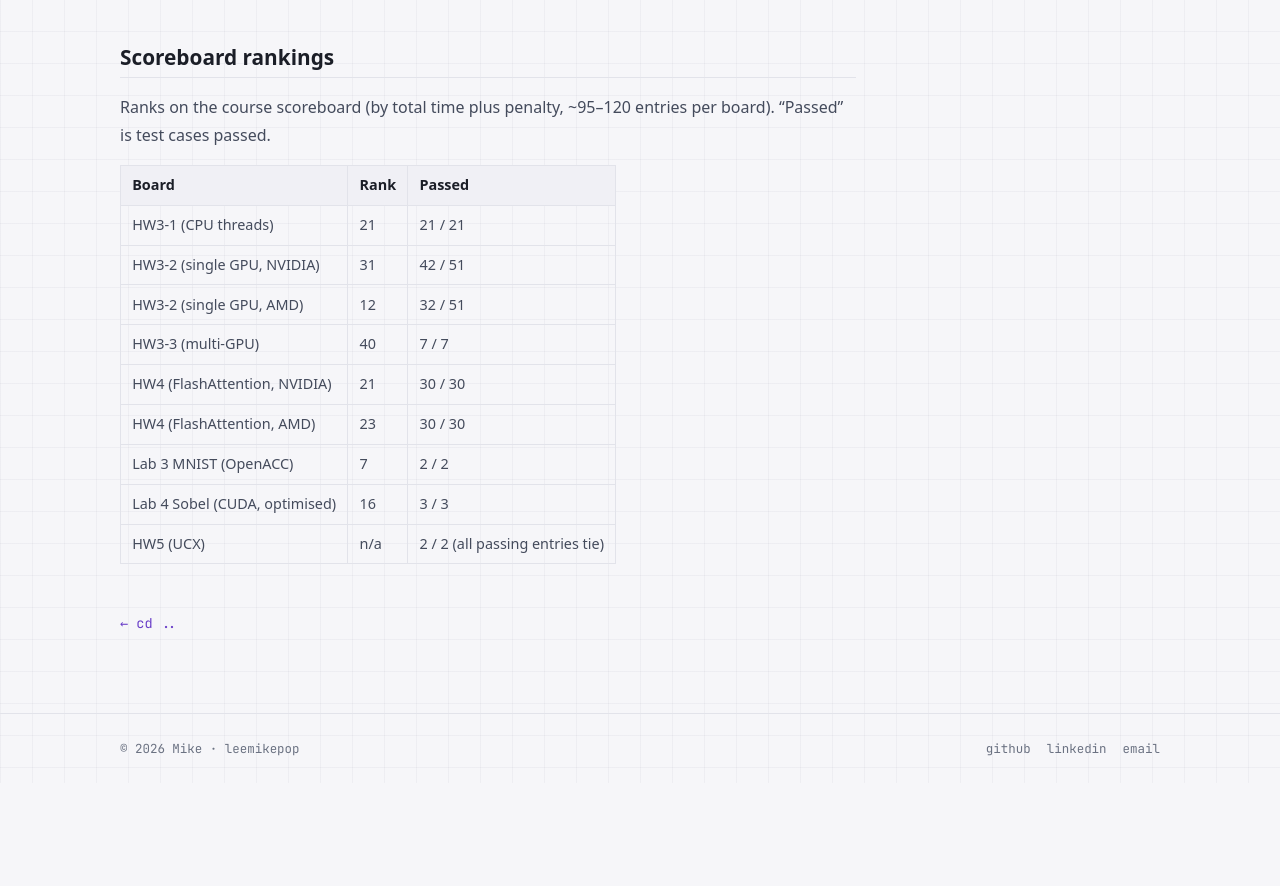
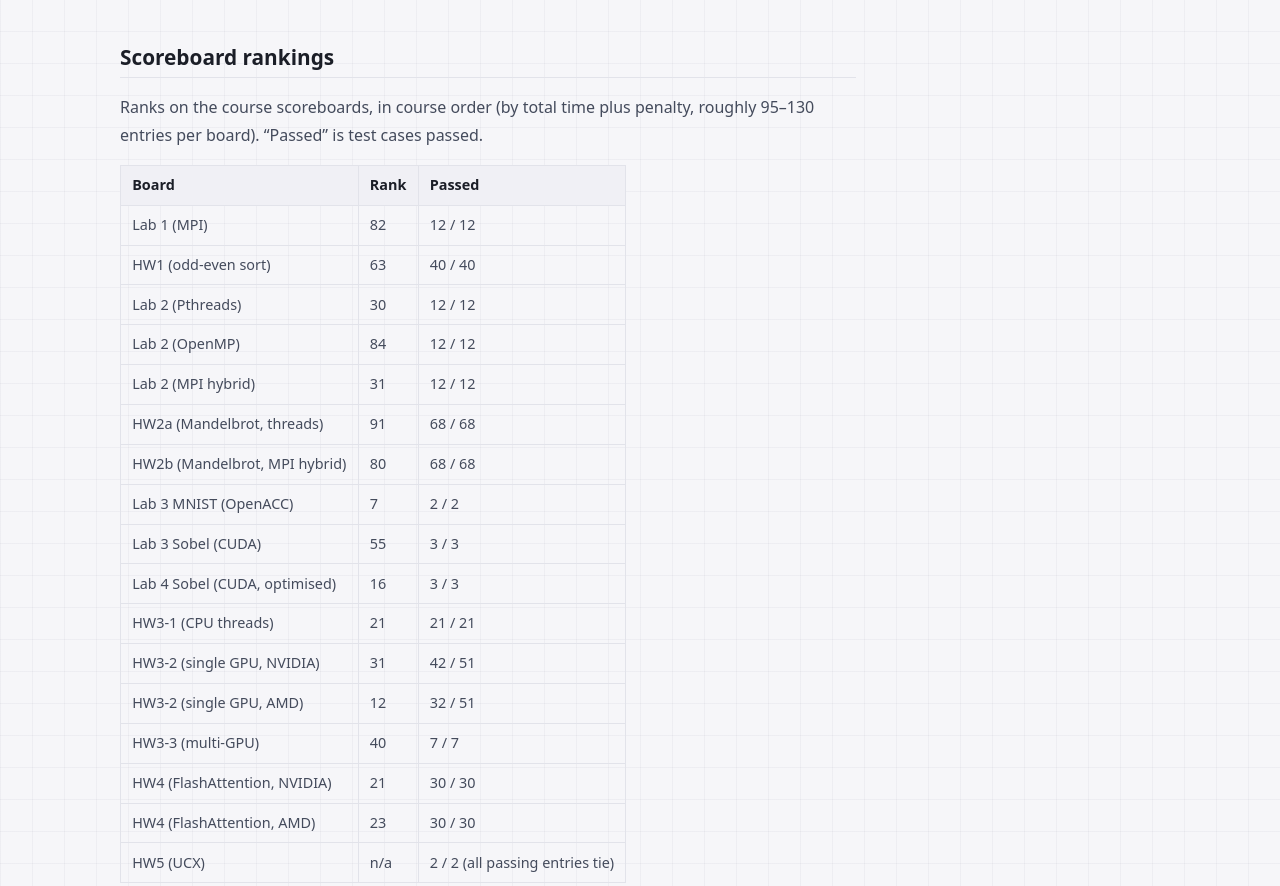
Before and after one commit to leemikepop/leemikepop.github.io, an Astro site: page /projects/nthu-parallel-programming in a window 1280 px wide. Shown: the part 2305-3191 px from the top of the page. Before the commit the page ends 3088 px from the top, so only its background shows below. Built offline with nearby package versions, Linux system fonts and the light colour scheme; Astro itself is replaced by a stand-in of ours; some packages are replaced by stand-ins of ours.

Commit message:
feat: add earlier labs and homeworks to scoreboard rankings
Lab 1, HW1, Lab 2 (pthread / omp / hybrid), HW2a, HW2b and Lab 3 Sobel,
listed in course order.

Co-Authored-By: Claude Sonnet 5.5 <noreply@anthropic.com>
Claude-Session: https://claude.ai/code/session_01JDzgsYaiMqKccC4ffFfrHc

```diff
--- a/src/content/projects/nthu-parallel-programming.md
+++ b/src/content/projects/nthu-parallel-programming.md
@@ -50,16 +50,24 @@ The best hybrid version used static interleaved rows, `MPI_Gatherv` and SIMD. On
 
 ## Scoreboard rankings
 
-Ranks on the course scoreboard (by total time plus penalty, ~95–120 entries per board). "Passed" is test cases passed.
+Ranks on the course scoreboards, in course order (by total time plus penalty, roughly 95–130 entries per board). "Passed" is test cases passed.
 
 | Board | Rank | Passed |
 | --- | --- | --- |
+| Lab 1 (MPI) | 82 | 12 / 12 |
+| HW1 (odd-even sort) | 63 | 40 / 40 |
+| Lab 2 (Pthreads) | 30 | 12 / 12 |
+| Lab 2 (OpenMP) | 84 | 12 / 12 |
+| Lab 2 (MPI hybrid) | 31 | 12 / 12 |
+| HW2a (Mandelbrot, threads) | 91 | 68 / 68 |
+| HW2b (Mandelbrot, MPI hybrid) | 80 | 68 / 68 |
+| Lab 3 MNIST (OpenACC) | 7 | 2 / 2 |
+| Lab 3 Sobel (CUDA) | 55 | 3 / 3 |
+| Lab 4 Sobel (CUDA, optimised) | 16 | 3 / 3 |
 | HW3-1 (CPU threads) | 21 | 21 / 21 |
 | HW3-2 (single GPU, NVIDIA) | 31 | 42 / 51 |
 | HW3-2 (single GPU, AMD) | 12 | 32 / 51 |
 | HW3-3 (multi-GPU) | 40 | 7 / 7 |
 | HW4 (FlashAttention, NVIDIA) | 21 | 30 / 30 |
 | HW4 (FlashAttention, AMD) | 23 | 30 / 30 |
-| Lab 3 MNIST (OpenACC) | 7 | 2 / 2 |
-| Lab 4 Sobel (CUDA, optimised) | 16 | 3 / 3 |
 | HW5 (UCX) | n/a | 2 / 2 (all passing entries tie) |
```
